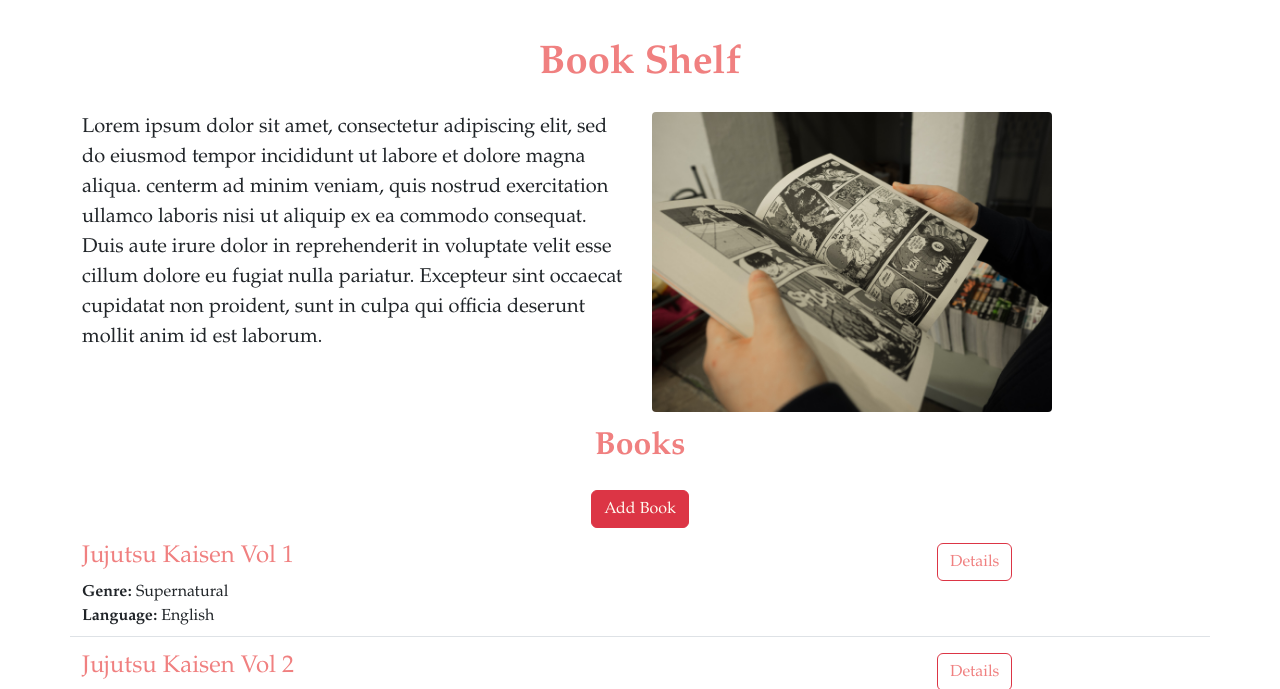
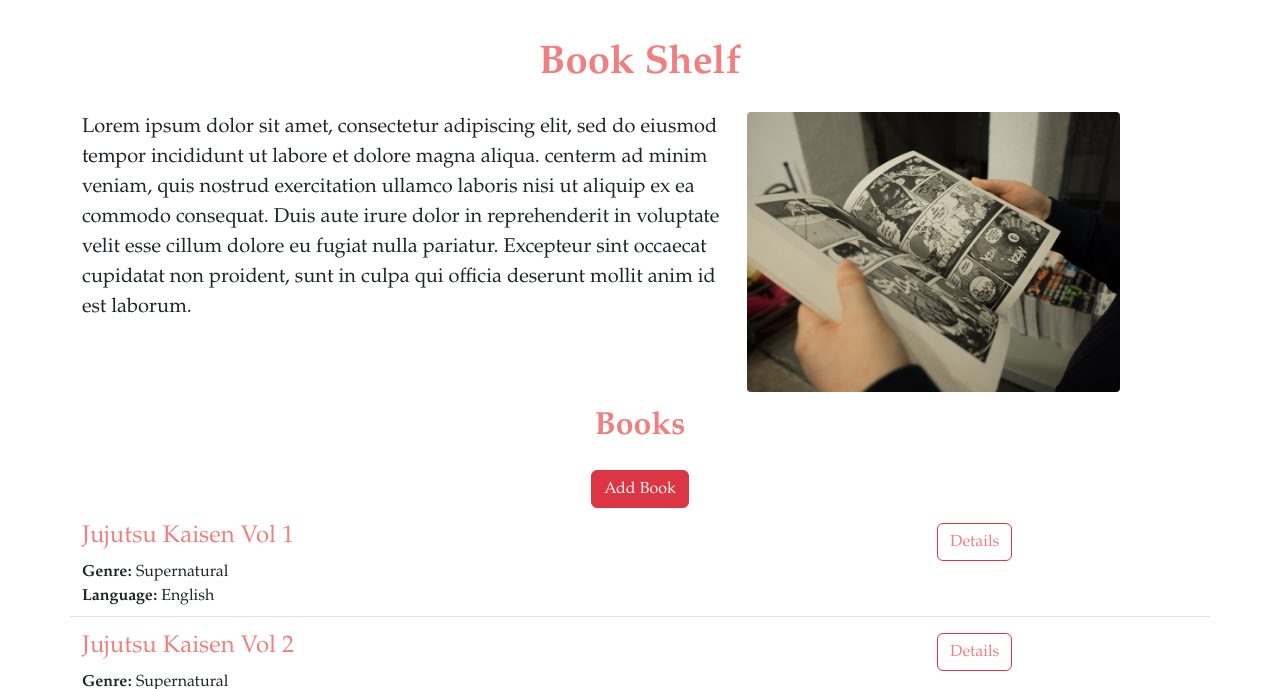
Before and after one commit to lokyen/book-shelf, a Flask app: page / in a window 1280 px wide. Shown: the part 356-1045 px from the top of the page. Run offline with Flask 3, Linux system fonts and the light colour scheme.

Commit message:
fixed some styling

```diff
--- a/templates/home.html
+++ b/templates/home.html
@@ -31,13 +31,13 @@
       <div class="container">
         <h1 class="text-center mt-4 mb-4" id="title">Book Shelf</h1>
         <div class="row" style="margin-bottom:16px">
-          <div class="col-md-6">
+          <div class="col-md-7">
         <p class="lead">
           Lorem ipsum dolor sit amet, consectetur adipiscing elit, sed do eiusmod tempor incididunt ut labore et dolore magna aliqua. centerm ad minim veniam, quis nostrud exercitation ullamco laboris nisi ut aliquip ex ea commodo consequat. Duis aute irure dolor in reprehenderit in voluptate velit esse cillum dolore eu fugiat nulla pariatur. Excepteur sint occaecat cupidatat non proident, sunt in culpa qui officia deserunt mollit anim id est laborum.
         </p>
           </div>
-          <div class="d-none d-md-block col-md-6">
-            <img src="/static/reading.jpg" style="height:300px; border-radius:4px";>
+          <div class="d-none d-md-block col-md-5">
+            <img src="/static/reading.jpg" style="height:280px; border-radius:4px";>
           </div>
         </div>
         <h2 class="text-center mt-2 mb-4" id="sectiontitle">Books</h2>
```
